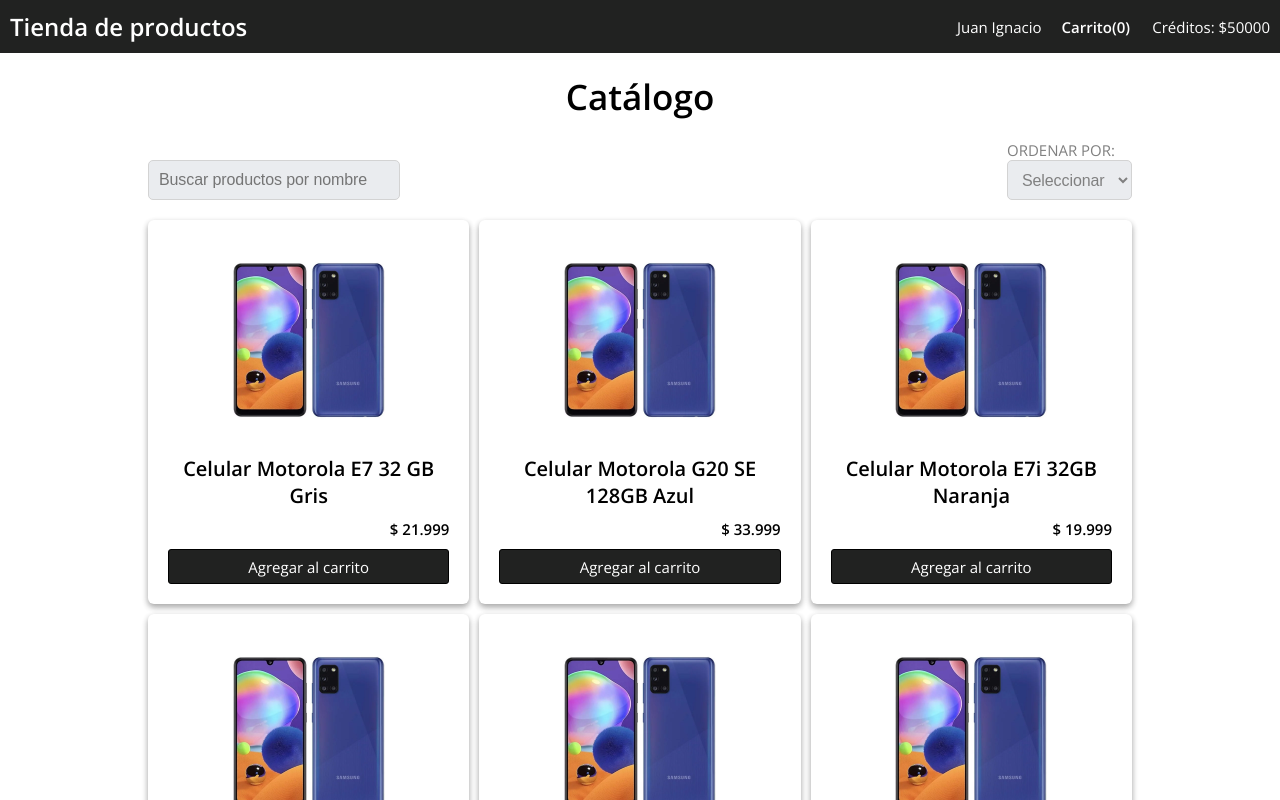
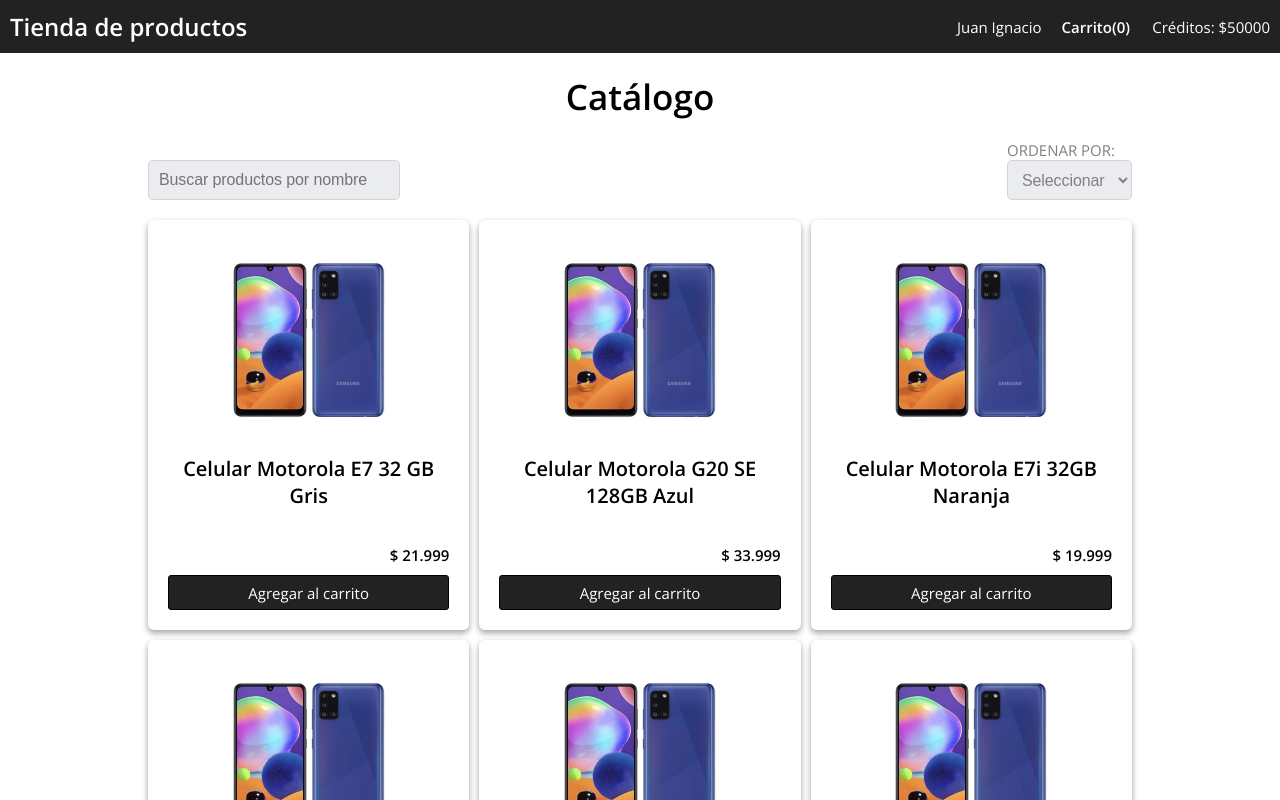
Before and after one commit to Getsuga743/enviopack-challenge-frontend, a React (Create React App) app: page / in a window 1280 px wide. Shown: the top 800 px of the page. Built offline with nearby package versions, Linux system fonts and the light colour scheme.

Commit message:
feat(productitem): change styles

```diff
--- a/src/components/ProductItem/index.jsx
+++ b/src/components/ProductItem/index.jsx
@@ -23,7 +23,7 @@ function ProductItem({ title, price, handleAddCart, id, isInCart }) {
         <img src={productImage} alt={title} />
       </div>
       <div>
-        <Title style={{ minHeight: '54px', margin: '1rem' }} fontSize="md">
+        <Title style={{ minHeight: '8rem', margin: '1rem' }} fontSize="md">
           {title}
         </Title>
         <Text fontWeight="bold" fontSize="md">
--- a/src/components/ProductItem/styles.js
+++ b/src/components/ProductItem/styles.js
@@ -21,6 +21,10 @@ const ProductContainer = styled.li`
     margin: 1rem 0;
     justify-self: flex-end;
   }
+  @media (max-width: ${(props) => props.theme.sizes.sm}) {
+    max-width: 32.1rem;
+    margin: auto;
+  }
 `;
 
 export default ProductContainer;
```
